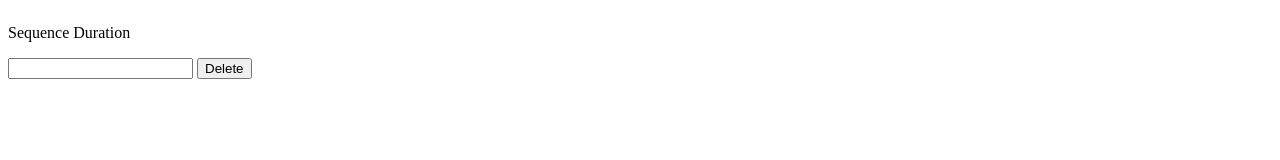
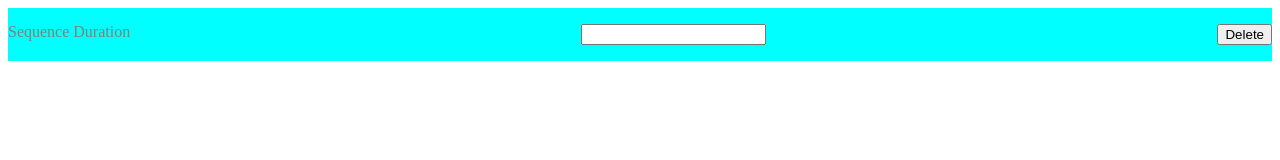
Before and after one commit to Chyna-J/WIA-UI-Rework, a plain HTML site: page index.html in a window 1280 px wide. Drawn offline with Linux system fonts and the light colour scheme.

Commit message:
CSS Linked

```diff
--- a/index.html
+++ b/index.html
@@ -2,11 +2,12 @@
 <head>
     <meta charset="UTF-8">
     <meta name="viewport" content="width=device-width, initial-scale=1.0">
+    <link rel="stylesheet" href="style.css">
     <title>WIA Dashboard</title>
 </head>
 <body>
 <section id="test-box">
-    <div class="box-card"><img src="" alt="">
+    <div class="box-card">
         <p>Sequence Duration</p>
         <input type="number">
         <button>Delete</button>
--- a/style.css
+++ b/style.css
@@ -1,5 +1,4 @@
 h2 {
-
     font-size: 46px;
     line-height: 54px;
     color: #222;
@@ -13,7 +12,7 @@ p {
 
 .box-card{
     background-color:aqua;
-   display: flex;
+    display: flex;
     align-items: center;
     justify-content: space-between;
     flex-wrap: wrap;
```
